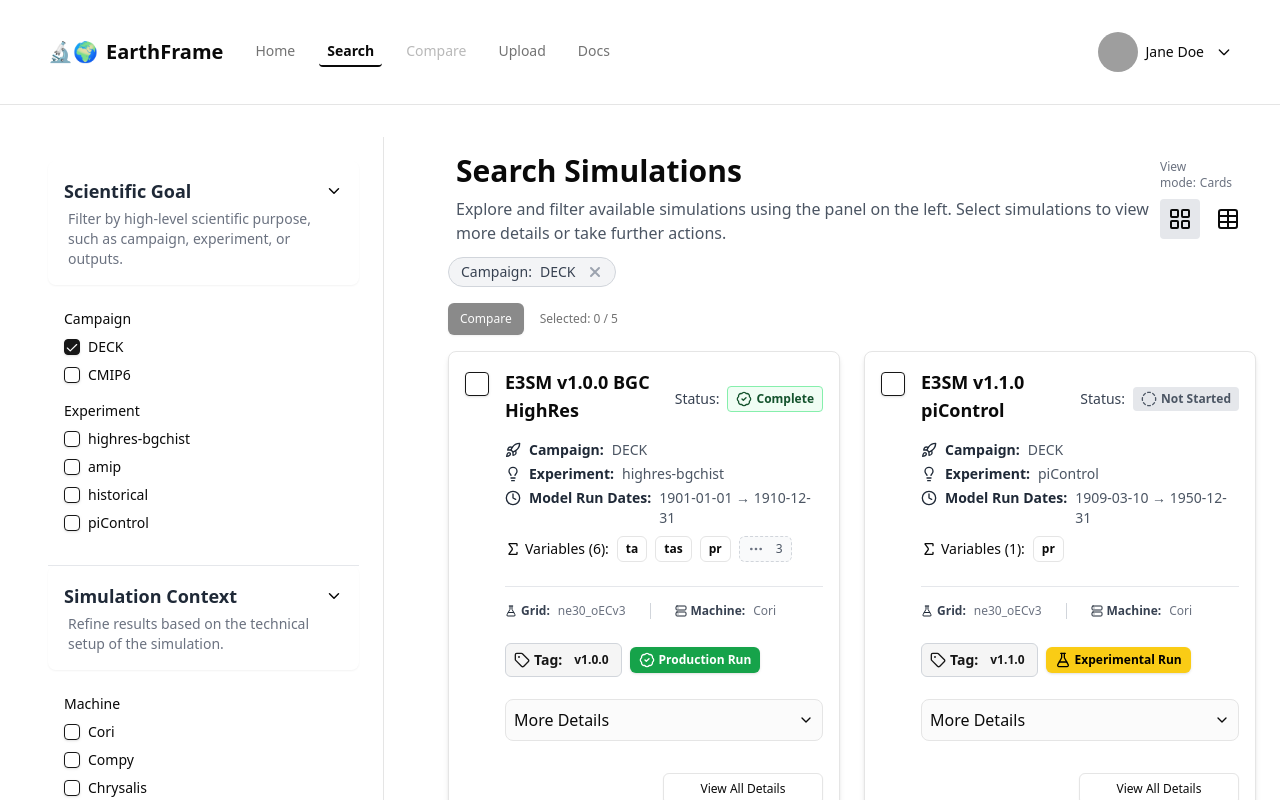
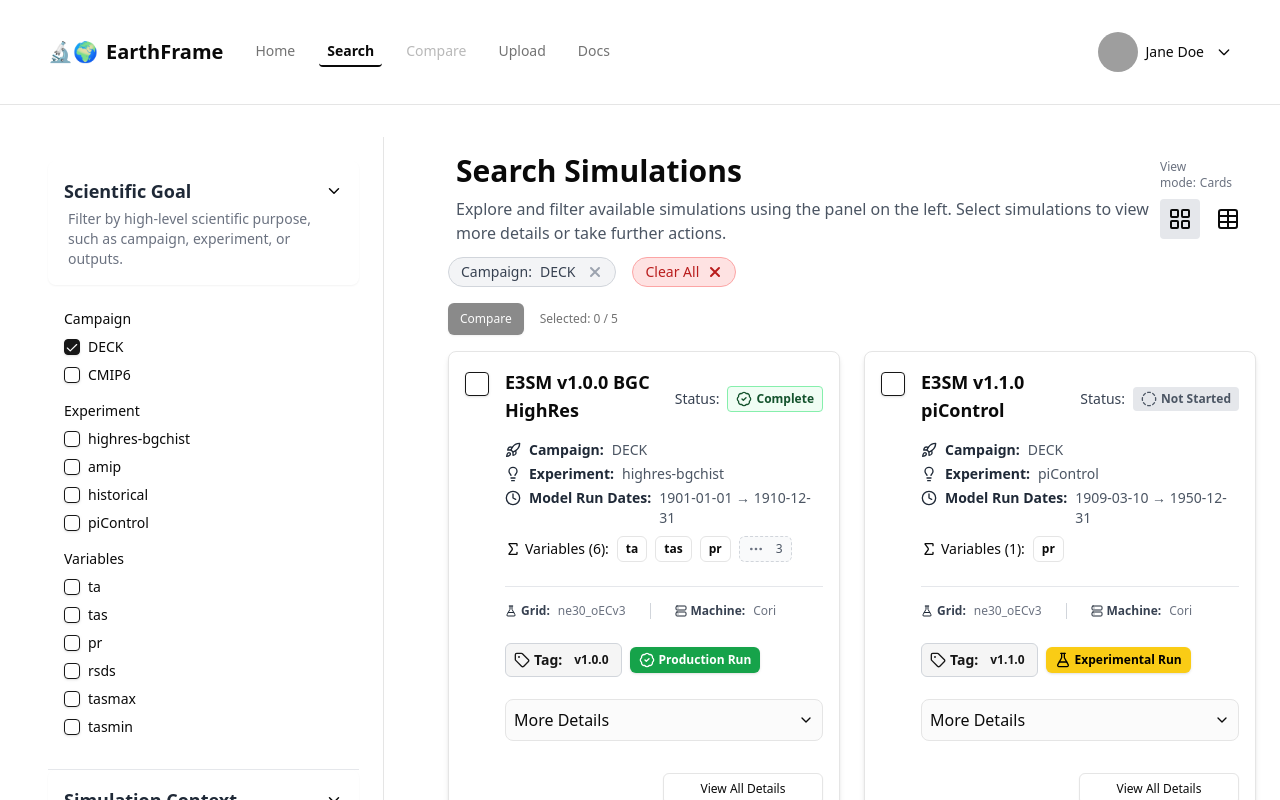
Before and after one commit to E3SM-Project/earthframe, a React (Vite) app in the folder frontend/: page /search in a window 1280 px wide. Both pictures are taken after a click on the checkbox 72 px from the left and 347 px from the top of the page. Shown: the top 800 px of the page. Built offline with nearby package versions, Linux system fonts and the light colour scheme; grey boxes are pictures that could not be loaded.

Commit message:
Fix selection of filters to consider arrays and strings

```diff
--- a/frontend/src/pages/Search/FiltersPanel.tsx
+++ b/frontend/src/pages/Search/FiltersPanel.tsx
@@ -14,7 +14,9 @@ interface FilterPanelProps {
 
 const FiltersPanel = ({ appliedFilters, availableFilters, onChange }: FilterPanelProps) => {
   const handleChange = <K extends keyof FilterState>(key: K, value: FilterState[K]) => {
-    onChange({ ...appliedFilters, [key]: value });
+    // If value is an array, ensure uniqueness
+    const nextValue = Array.isArray(value) ? Array.from(new Set(value)) : value;
+    onChange({ ...appliedFilters, [key]: nextValue });
   };
 
   return (
@@ -36,6 +38,13 @@ const FiltersPanel = ({ appliedFilters, availableFilters, onChange }: FilterPane
           options={availableFilters.experimentTypeId || []}
           selected={appliedFilters.experimentTypeId || []}
           onChange={(next) => handleChange('experimentTypeId', next)}
+        />
+
+        <MultiSelectCheckboxGroup
+          label="Variables"
+          options={availableFilters.variables || []}
+          selected={appliedFilters.variables || []}
+          onChange={(next) => handleChange('variables', next)}
         />
 
         {/* <MultiSelectCheckboxGroup
--- a/frontend/src/pages/Search/Search.tsx
+++ b/frontend/src/pages/Search/Search.tsx
@@ -41,31 +41,31 @@ interface BrowseProps {
 }
 
 const Search = ({ simulations, selectedSimulationIds, setSelectedSimulationIds }: BrowseProps) => {
-  // Scientific Goal
+  // -------------------- State --------------------
   const [appliedFilters, setAppliedFilters] = useState<FilterState>({
-    // Scientific Goal
     campaignId: [],
     experimentTypeId: [],
-    variables: [], // e.g. ['ta', 'tas', 'tasmax']
-    frequency: [], // e.g. '3hr', 'day', 'year', 'mon'
-
-    // Simulation Context
+    variables: [],
+    frequency: [],
     machineId: [],
-    compset: [], // e.g. 'E3SM-1-0', 'E3SM-2-0'
+    compset: [],
     gridName: [],
-    simulationType: [], // e.g. 'Production', 'Master'
-    versionTag: [], // e.g. 'v1.0.0', 'v2.0.0', 'v3.0.0'
-
-    // Execution Details
+    simulationType: [],
+    versionTag: [],
     status: [],
     modelStartDate: '',
     modelEndDate: '',
-
-    // Metadata
     uploadStartDate: '',
     uploadEndDate: '',
   });
 
+  const [viewMode, setViewMode] = useState<'grid' | 'table'>('grid');
+
+  // -------------------- Router --------------------
+  const location = useLocation();
+  const navigate = useNavigate();
+
+  // -------------------- Derived Data --------------------
   const availableFilters = useMemo(() => {
     const initial: FilterState = {
       campaignId: [],
@@ -110,22 +110,43 @@ const Search = ({ simulations, selectedSimulationIds, setSelectedSimulationIds }
     return initial;
   }, [simulations]);
 
+  const filteredData = useMemo(() => {
+    return simulations.filter((record) =>
+      Object.entries(appliedFilters).every(([key, filterValue]) => {
+        const simValue = record[key as keyof FilterState];
+
+        if (Array.isArray(filterValue)) {
+          if (filterValue.length === 0) return true;
+          if (Array.isArray(simValue)) {
+            return filterValue.some((v) => simValue.includes(v));
+          }
+          return filterValue.includes(simValue as string);
+        } else {
+          if (!filterValue) return true;
+          return simValue === filterValue;
+        }
+      }),
+    );
+  }, [simulations, appliedFilters]);
+
+  // -------------------- Effects --------------------
   // Sync filter state with URL query params
-
-  const location = useLocation();
-  const navigate = useNavigate();
-
-  const handleCompareButtonClick = () => {
-    navigate('/compare');
-  };
-
-  // Parse filters from URL when location.search changes
   useEffect(() => {
     const params = new URLSearchParams(location.search);
     const newFilters: Partial<FilterState> = {};
 
-    // Define which keys are arrays
-    const arrayKeys: (keyof FilterState)[] = ['variables'];
+    const arrayKeys: (keyof FilterState)[] = [
+      'campaignId',
+      'experimentTypeId',
+      'variables',
+      'frequency',
+      'machineId',
+      'compset',
+      'gridName',
+      'simulationType',
+      'versionTag',
+      'status',
+    ];
 
     (Object.keys(appliedFilters) as (keyof FilterState)[]).forEach((key) => {
       const value = params.get(key);
@@ -133,7 +154,7 @@ const Search = ({ simulations, selectedSimulationIds, setSelectedSimulationIds }
         if (arrayKeys.includes(key)) {
           newFilters[key] = value ? value.split(',') : [];
         } else {
-          newFilters[key] = value ? [value] : [];
+          newFilters[key] = value;
         }
       }
     });
@@ -145,6 +166,7 @@ const Search = ({ simulations, selectedSimulationIds, setSelectedSimulationIds }
   // Update URL when filters change
   useEffect(() => {
     const params = new URLSearchParams();
+
     Object.entries(appliedFilters).forEach(([key, value]) => {
       if (Array.isArray(value) && value.length) {
         params.set(key, value.join(','));
@@ -153,24 +175,33 @@ const Search = ({ simulations, selectedSimulationIds, setSelectedSimulationIds }
       }
     });
     navigate({ search: params.toString() }, { replace: true });
+
     // eslint-disable-next-line react-hooks/exhaustive-deps
   }, [appliedFilters]);
 
-  const filteredData = useMemo(() => {
-    const filterKeys = Object.keys(appliedFilters) as (keyof FilterState)[];
-    return simulations.filter((record) =>
-      filterKeys.every((key) => {
-        const filterValue = appliedFilters[key];
-        if (Array.isArray(filterValue)) {
-          return !filterValue.length || filterValue.every((v) => record[key]?.includes?.(v));
-        }
-        return !filterValue || record[key] === filterValue;
-      }),
-    );
-  }, [simulations, appliedFilters]);
+  // -------------------- Handlers --------------------
+  const resetFilters = () => {
+    setAppliedFilters({
+      campaignId: [],
+      experimentTypeId: [],
+      variables: [],
+      frequency: [],
+      machineId: [],
+      compset: [],
+      gridName: [],
+      simulationType: [],
+      versionTag: [],
+      status: [],
+      modelStartDate: '',
+      modelEndDate: '',
+      uploadStartDate: '',
+      uploadEndDate: '',
+    });
+  };
 
-  // View mode state: 'grid' or 'table'
-  const [viewMode, setViewMode] = useState<'grid' | 'table'>('grid');
+  const handleCompareButtonClick = () => {
+    navigate('/compare');
+  };
 
   return (
     <div className="w-full bg-white">
@@ -307,6 +338,27 @@ const Search = ({ simulations, selectedSimulationIds, setSelectedSimulationIds }
                     }
                     return [];
                   })}
+                  {/* Clear All Filters Button */}
+                  {Object.values(appliedFilters).some((v) =>
+                    Array.isArray(v) ? v.length > 0 : !!v,
+                  ) && (
+                    <button
+                      type="button"
+                      className="inline-flex items-center px-3 py-1 rounded-full bg-red-100 text-sm text-red-700 border border-red-300 ml-2"
+                      aria-label="Clear all filters"
+                      onClick={() => resetFilters()}
+                    >
+                      <span className="mr-2 font-medium">Clear All</span>
+                      <svg width="16" height="16" viewBox="0 0 16 16" fill="none">
+                        <path
+                          d="M4 4L12 12M12 4L4 12"
+                          stroke="currentColor"
+                          strokeWidth="2"
+                          strokeLinecap="round"
+                        />
+                      </svg>
+                    </button>
+                  )}
                 </div>
               </div>
               <div>
```
